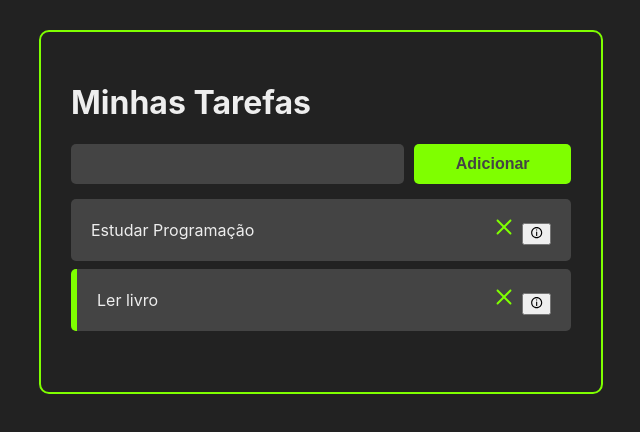
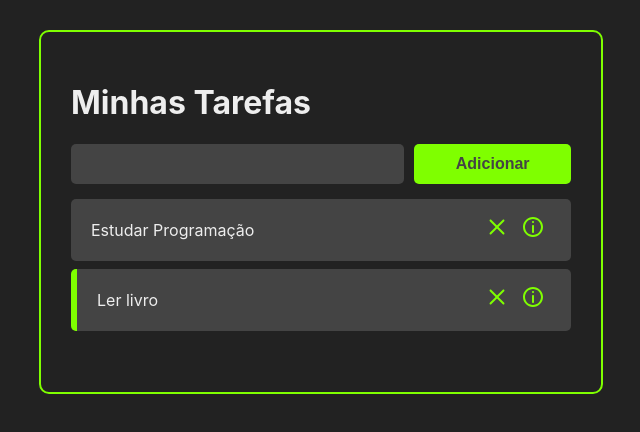
Before and after one commit to MatheusMathos/React-gerencia-tarefas, a React (Create React App) app: page / in a window 1280 px wide. Shown: the top 432 px of the page, without its empty margins (319-959 px from the left). Built offline with nearby package versions, Linux system fonts and the light colour scheme.

Commit message:
Estilizando o botao da info, no arquivo Task.css

```diff
--- a/src/components/Task.css
+++ b/src/components/Task.css
@@ -19,3 +19,10 @@
   font-size: 24px;
   color: #7fff00;
 }
+
+.see-task-details-button {
+  background-color: #444;
+  border: none;
+  font-size: 24px;
+  color: #7fff00;
+}
```
